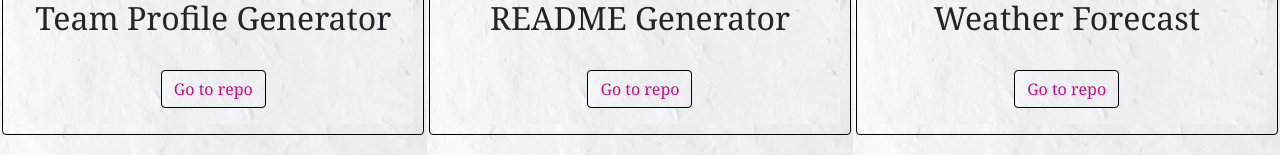
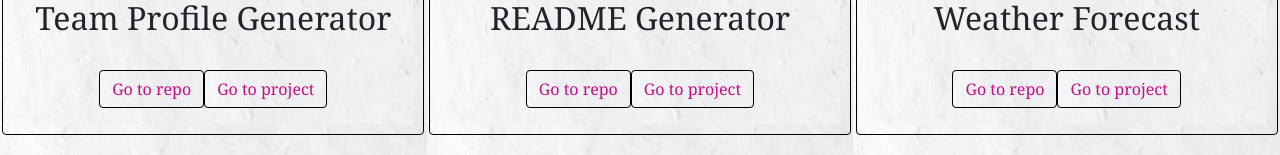
Before and after one commit to PurAlex/React-Portfolio, a React (Create React App) app: page /projects in a window 1280 px wide. Shown: the part 687-842 px from the top of the page. Built offline with nearby package versions, Linux system fonts and the light colour scheme.

Commit message:
json file updated with deployment link

```diff
--- a/src/components/projectsCard.js
+++ b/src/components/projectsCard.js
@@ -12,6 +12,9 @@ function ProjectsCard(props) {
                     <a href={props.link}>
                         <Button className="btn-card">Go to repo </Button>
                     </a>
+                    <a href={props.deplo}>
+                        <Button className="btn-card">Go to project </Button>
+                    </a>
                 </div>
             </div>
         </div >
--- a/src/data/projects.json
+++ b/src/data/projects.json
@@ -2,37 +2,44 @@
     {
         "id": 1,
         "name": "Team Profile Generator",
-        "image": "./components/images/project-1.jpg",
-        "link":"https://github.com/PurAlex/Team-Profile-Generator"
+        "image": "../assets/images/project-1.jpg",
+        "link":"https://github.com/PurAlex/Team-Profile-Generator",
+        "deplo": "https://github.com/PurAlex/Team-Profile-Generator"
     },
     {
         "id": 2,
         "name": "README Generator",
-        "image": "./components/images/project-2.jpg",
-        "link":"https://github.com/PurAlex/README-Generator"
+        "image": "../assets/images/project-2.jpg",
+        "link":"https://github.com/PurAlex/README-Generator",
+        "deplo": "https://github.com/PurAlex/Team-Profile-Generator"
+
     },
     {
         "id": 3,
         "name": "Weather Forecast",
-        "image": "./components/images/project-3.jpg",
-        "link":"https://github.com/PurAlex/Weather-Forecast"
+        "image": "../assets/images/project-3.jpg",
+        "link":"https://github.com/PurAlex/Weather-Forecast",
+        "deplo": "https://puralex.github.io/Weather-Forecast/"
     },
     {
         "id": 4,
         "name": "Work Day Scheduler",
-        "image": "./components/images/project-4.jpg",
-        "link":"https://github.com/PurAlex/Work-day-scheduler"
+        "image": "../assets/images/project-4.jpg",
+        "link":"https://github.com/PurAlex/Work-day-scheduler",
+        "deplo": "https://puralex.github.io/Work-day-scheduler/"
     },
     {
         "id": 5,
         "name": "Password Generator",
-        "image": "./components/images/project-5.jpg",
-        "link":"https://github.com/PurAlex/Password-Generator"
+        "image": "../assets/images/project-5.jpg",
+        "link":"https://github.com/PurAlex/Password-Generator",
+        "deplo": "https://puralex.github.io/Password-Generator/"
     },
     {
         "id": 6,
         "name": "Quiz Questions",
-        "image": "./components/images/project-6.jpg",
-        "link":"https://github.com/PurAlex/Web-APIs"
+        "image":"../assets/images/project-6.jpg",
+        "link":"https://github.com/PurAlex/Web-APIs",
+        "deplo": "https://puralex.github.io/Web-APIs/index.html"
     }
 ]
--- a/src/pages/Projects.js
+++ b/src/pages/Projects.js
@@ -14,7 +14,7 @@ function Projects() {
           return (
             <div key={project.id} class="col-md-4 d-flex justify-content-center mb-5">
               <ProjectCard
-                deployed={project.deployed}
+                deplo={project.deplo}
                 link={project.link}
                 name={project.name}
                 image={project.image}
```
